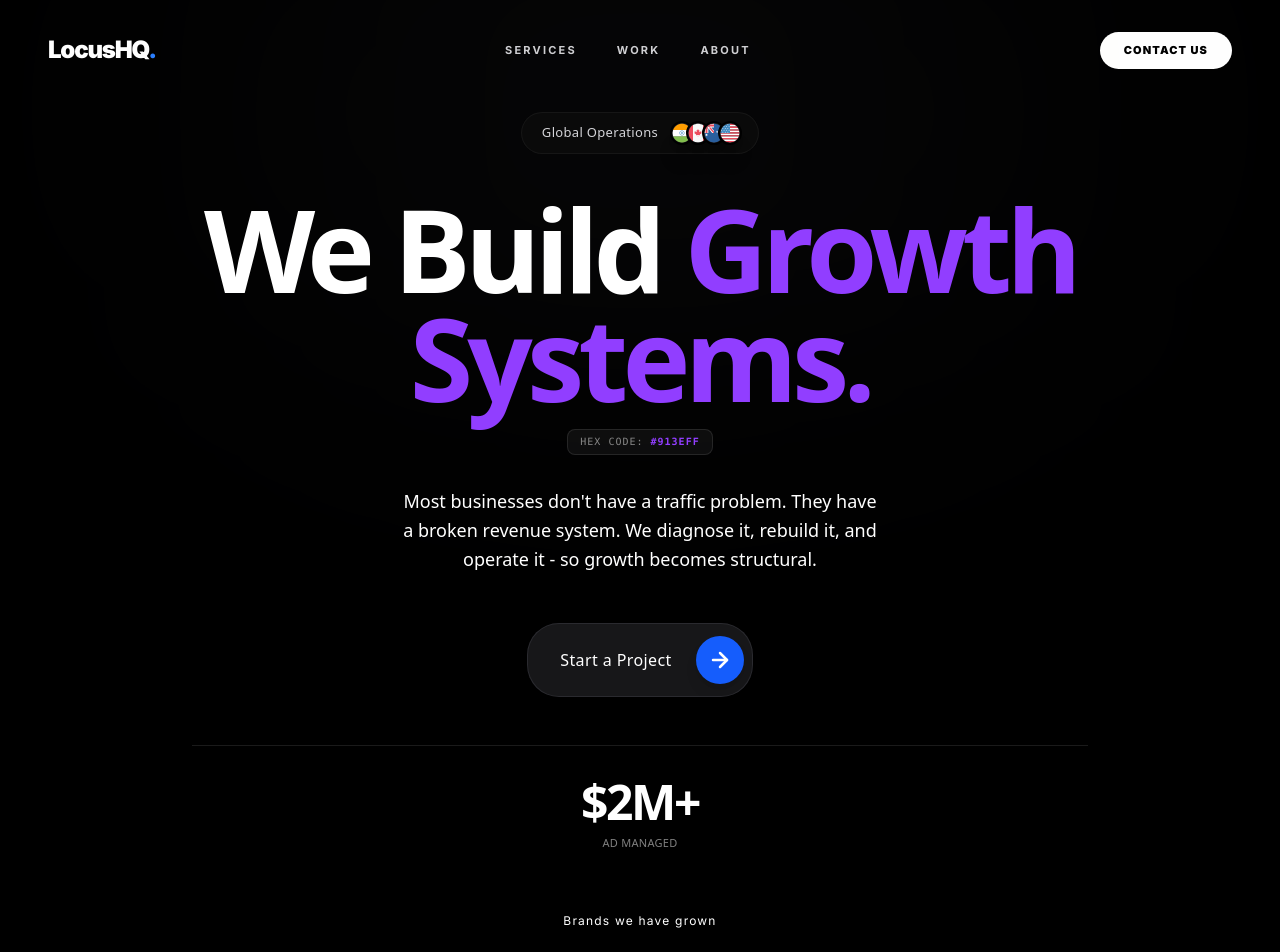
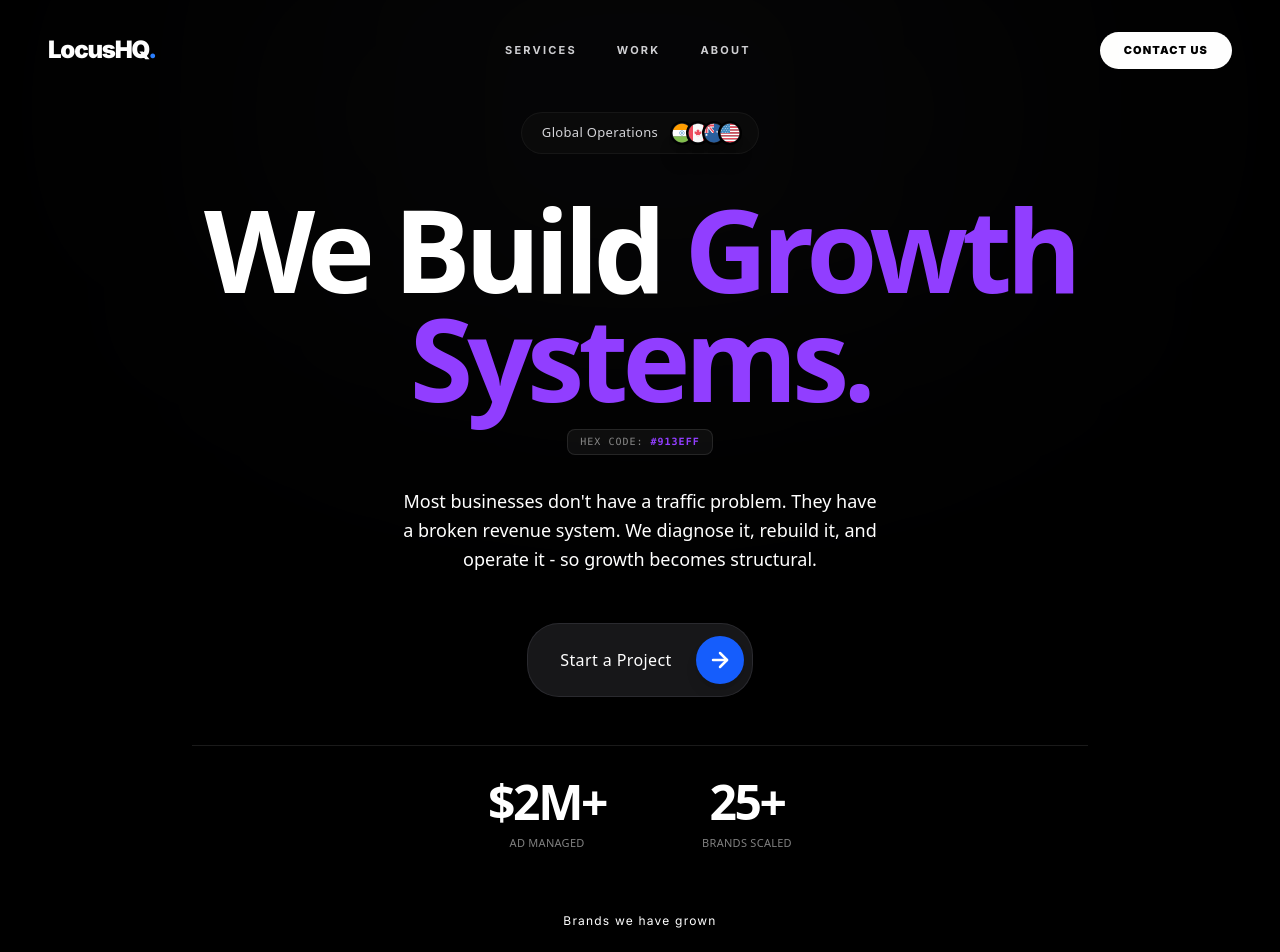
Before and after one commit to Om-Mahadik/LocusHQ, a Next.js app: page / in a window 1280 px wide. Shown: the top 952 px of the page. Built offline with nearby package versions, Linux system fonts and the light colour scheme.

Commit message:
Initial commit

```diff
--- a/components/sections/Home/HeroSection.tsx
+++ b/components/sections/Home/HeroSection.tsx
@@ -6,7 +6,6 @@ import { ArrowRight } from "lucide-react";
 import Image from "next/image";
 
 const HeroSection = () => {
-  // 1. Defined the type as <HTMLInputElement> to fix the 'never' error
   const [highlightColor, setHighlightColor] = useState("#913eff");
   const colorInputRef = useRef<HTMLInputElement>(null);
 
@@ -62,7 +61,6 @@ const HeroSection = () => {
           </span>
         </motion.h1>
 
-        {/* Hex Code Display for Client Confirmation */}
         <motion.div
           initial={{ opacity: 0 }}
           animate={{ opacity: 1 }}
@@ -84,7 +82,6 @@ const HeroSection = () => {
         </motion.p>
       </div>
 
-      {/* 4. Hidden Input (Now recognized by TS) */}
       <input
         type="color"
         ref={colorInputRef}
@@ -93,7 +90,7 @@ const HeroSection = () => {
         className="sr-only"
       />
 
-      {/* 5. CTA Button */}
+      {/* 4. CTA Button */}
       <motion.div
         initial={{ opacity: 0, y: 15 }}
         animate={{ opacity: 1, y: 0 }}
@@ -114,16 +111,22 @@ const HeroSection = () => {
         </motion.button>
       </motion.div>
 
-      {/* 6. Bottom Metrics */}
+      {/* 5. Bottom Metrics */}
       <motion.div
         initial={{ opacity: 0, y: 20 }}
         animate={{ opacity: 1, y: 0 }}
         transition={{ duration: 1, delay: 0.9 }}
-        className="w-full max-w-4xl z-10 border-t border-white/10 pt-8 pb-10 flex flex-col md:flex-row items-center justify-center"
+        className="w-full max-w-4xl z-10 border-t border-white/10 pt-8 pb-10 flex items-center justify-center gap-12 md:gap-24"
       >
         <div className="flex flex-col items-center text-center">
           <p className="text-4xl md:text-5xl font-black tracking-tighter text-white leading-none mb-2">$2M+</p>
           <p className="text-[11px] text-white/50 font-normal tracking-wide uppercase">Ad Managed</p>
+        </div>
+
+        {/* New Metric */}
+        <div className="flex flex-col items-center text-center">
+          <p className="text-4xl md:text-5xl font-black tracking-tighter text-white leading-none mb-2">25+</p>
+          <p className="text-[11px] text-white/50 font-normal tracking-wide uppercase">Brands Scaled</p>
         </div>
       </motion.div>
 
--- a/components/ui/Home/LeadJourneyContent.tsx
+++ b/components/ui/Home/LeadJourneyContent.tsx
@@ -11,15 +11,15 @@ const features = [
 
 export default function LeadJourneyContent() {
   return (
-    <div className="flex flex-col items-center md:items-start text-center md:text-left">
-      {/* Main Headline */}
-      <h2 className="text-[28px] md:text-[42px] font-bold text-white leading-[1.1] tracking-tight mb-6">
+    <div className="flex flex-col items-center md:items-start">
+      {/* Main Headline - Center on mobile, Left on PC */}
+      <h2 className="text-[28px] md:text-[42px] font-bold text-white leading-[1.1] tracking-tight mb-6 text-center md:text-left">
         Every prospect enters a system,<br />
         Not spreadsheets.
       </h2>
 
-      {/* Description Body - Updated to White and Justified */}
-      <p className="text-[14px] md:text-[28px] font-normal text-white/100 leading-[1.3] text-center [text-justify:inter-word] mb-8">
+      {/* Description Body - Center on mobile, Left & Justified on PC */}
+      <p className="text-[14px] md:text-[18px] font-normal text-white/100 leading-[1.5] text-center md:text-left md:text-justify [text-justify:inter-word] mb-8 max-w-2xl">
         Most agencies hand you a lead and walk away. We build what happens next.
         A prospect clicks your ad at 11pm. Within 4 minutes, they receive a
         personalised WhatsApp message and get qualified.
```
